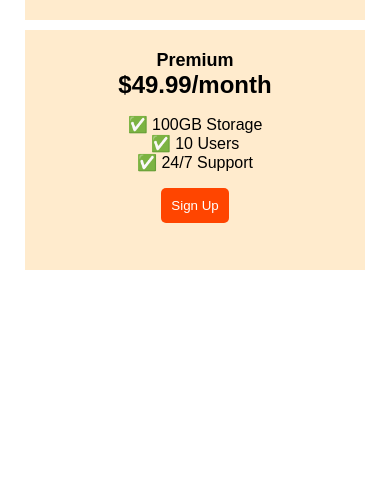
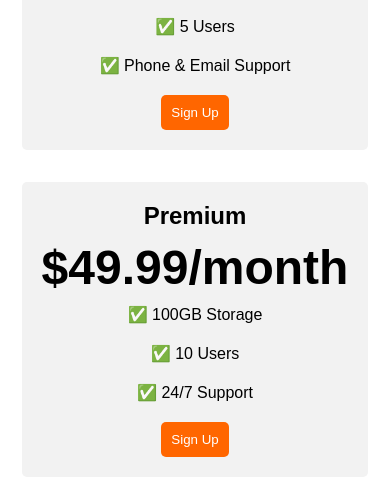
Before and after one commit to ralfzzz/tesflexbox, a plain HTML site: page index.html in a window 390 px wide. Shown: the part 480-965 px from the top of the page. Before the commit the page ends 864 px from the top, so only its background shows below. Drawn offline with Linux system fonts and the light colour scheme; a web font is replaced by a local one.

Commit message:
Add files via upload

```diff
--- a/index.html
+++ b/index.html
@@ -9,74 +9,59 @@
   <style>
     body {
       font-family: 'Sono', sans-serif;
-      margin: 0px;
     }
 
-    .pricing-container{
+    .pricing-container {
       display: flex;
-      justify-content: space-evenly;
-      flex-flow: row;
+      justify-content: center;
       align-items: center;
       height: 100vh;
+      gap: 2rem;
     }
 
-    .pricing-plan{
-      background-color: blanchedalmond;
+    .pricing-plan {
+      flex: 1;
+      max-width: 400px;
       padding: 20px;
+      background-color: #f2f2f2;
+      border-radius: 5px;
       text-align: center;
-      flex-basis: 300px;
-      min-height: 200px;
-      flex-shrink: 0;
     }
 
-    li{
-      list-style: none;
+    .plan-title {
+      font-size: 24px;
+      font-weight: bold;
+      margin-bottom: 10px;
     }
 
-    ul{
-      padding: 0;
+    .plan-price {
+      font-size: 48px;
+      font-weight: bold;
+      margin-bottom: 10px;
     }
 
-    .plan-title{
-      font-weight: bold;
-      font-size: 18px;
+    .plan-features {
+      list-style: none;
+      padding: 0;
+      margin: 0;
     }
 
-    .plan-price{
-      font-weight: bold;
-      font-size: 24px;
+    .plan-features li {
+      margin-bottom: 20px;
     }
 
-    button{
-      background-color: orangered;
-      color: white;
+    .plan-button {
+      padding: 10px;
+      background-color: #ff6600;
+      color: #fff;
       border-radius: 5px;
-      border: 0;
-      padding: 10px;
+      border: none;
     }
 
-    /* Hint: What can you do with a media query and flexbox? */
-    @media (max-width: 1250px){
-        body {
-        font-family: 'Sono', sans-serif;
-        margin: 10px;
-      }
-
-      .pricing-container{
-        display: flex;
-        justify-content: flex-start;
-        align-items: center;
-        flex-flow: column;
-        gap: 10px;
-      }
-
-      .pricing-plan{
-        background-color: blanchedalmond;
-        padding: 20px;
-        text-align: center;
-        flex-shrink: 0;
-        flex-basis: 200px;
-        min-width: 300px
+    @media (max-width: 1250px) {
+      .pricing-container {
+        flex-direction: column;
+        height: 100%;
       }
     }
   </style>
@@ -86,7 +71,7 @@
   <div class="pricing-container">
     <div class="pricing-plan">
       <div class="plan-title">Basic</div>
-      <div class="plan-price">$9.99/month</div>
+      <div class="plan-price">$11.99/month</div>
       <ul class="plan-features">
         <li>✅ 10GB Storage</li>
         <li>✅ 1 User</li>
```
